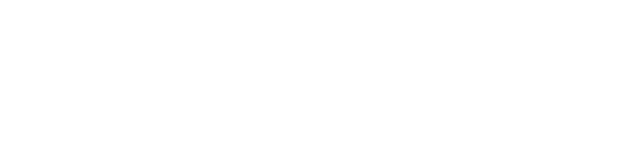
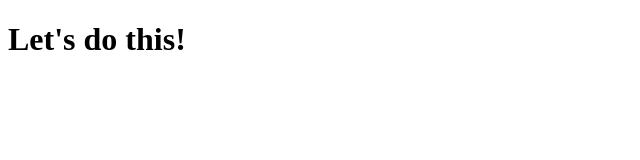
Before and after one commit to brivera14/KJR-Finance, a plain HTML site: page index.html in a window 1280 px wide. Shown: the whole page, without its empty margins (0-640 px from the left). Drawn offline with Linux system fonts and the light colour scheme.

Commit message:
files created

```diff
--- a/index.html
+++ b/index.html
@@ -6,6 +6,6 @@
         <title>Starter Code</title>
     </head>
     <body>
-
+        <h1>Let's do this!</h1>
     </body>
 </html>
```
